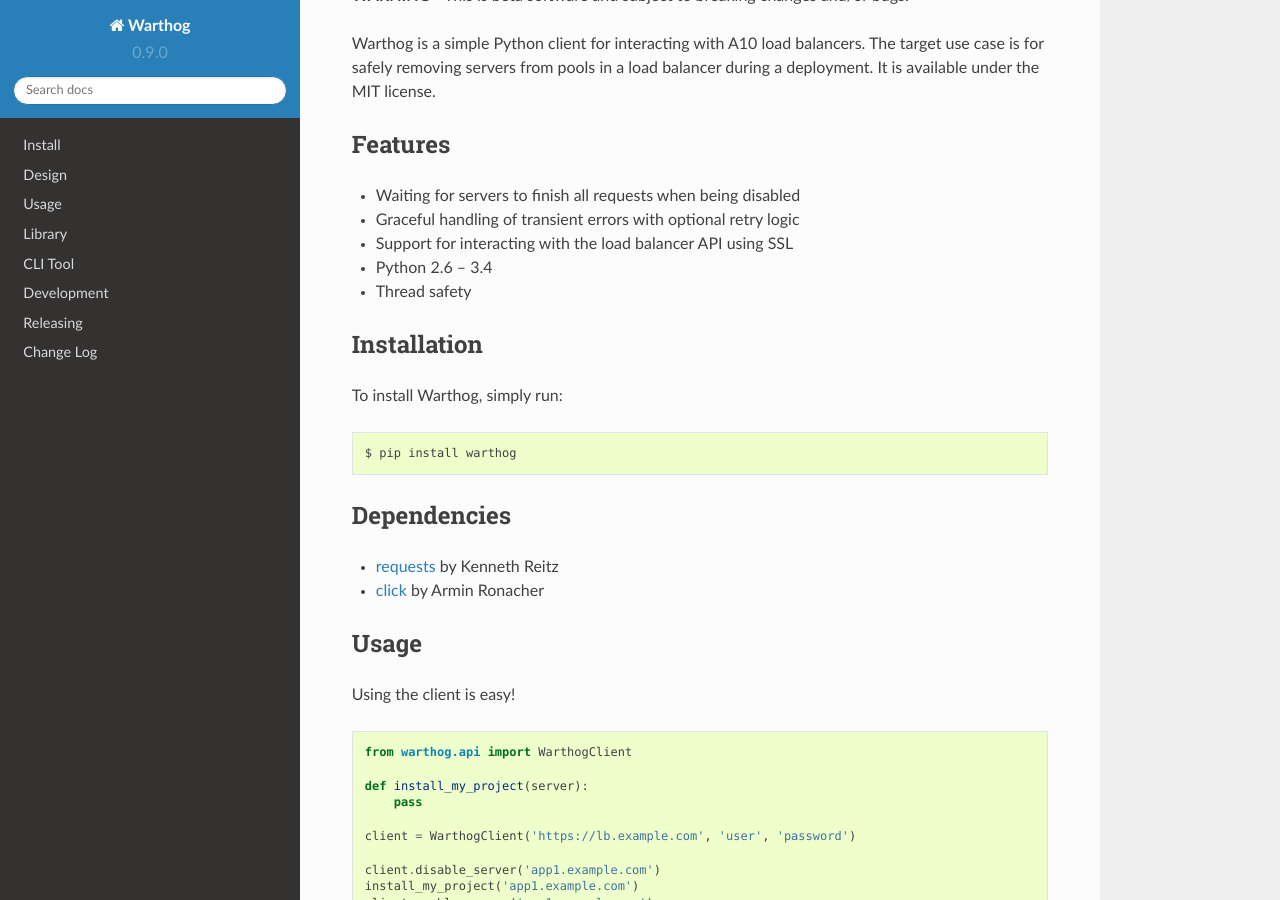
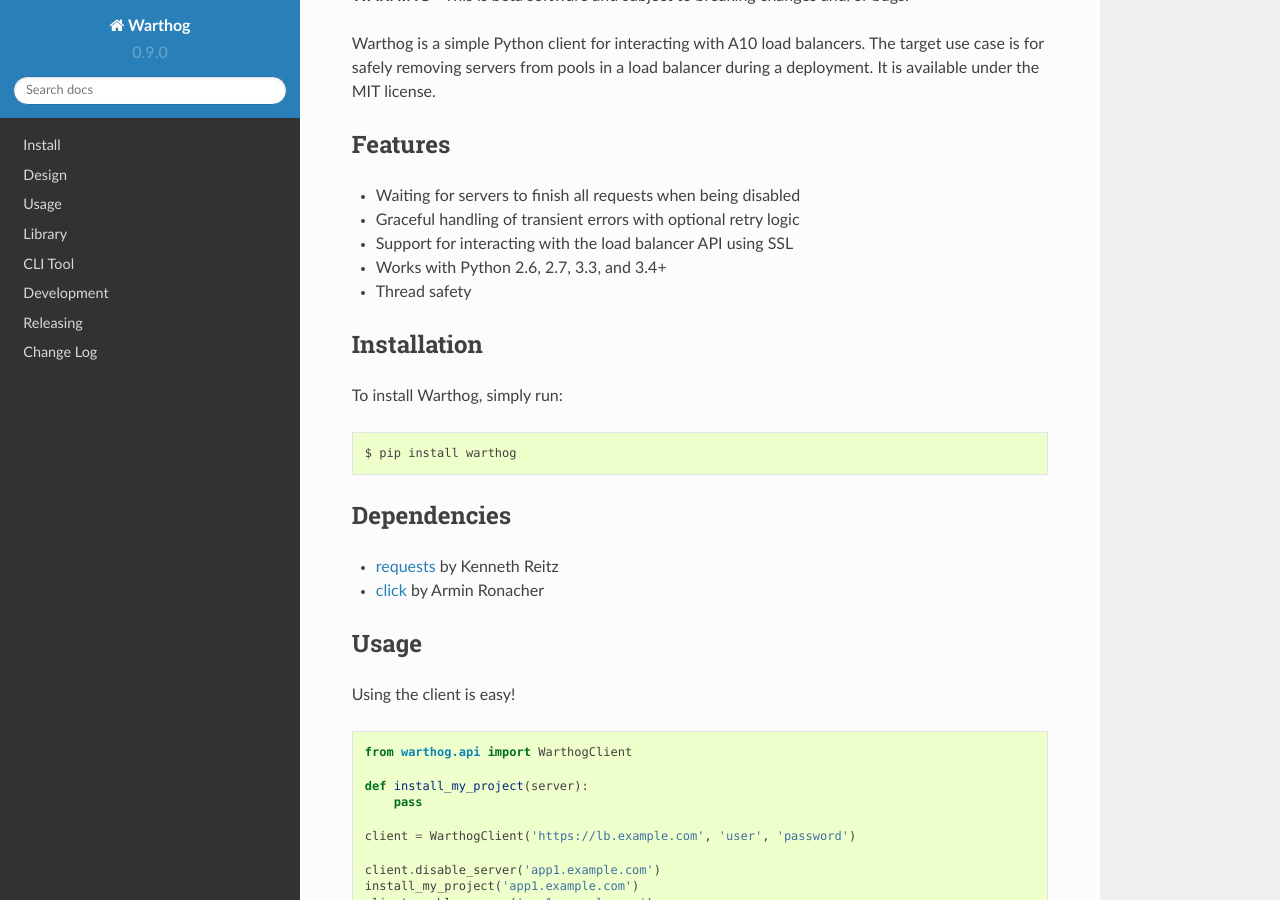
Before and after one commit to smarter-travel-media/warthog, a Sphinx documentation site: the page built from doc/source/index.rst, in a window 1280 px wide and 900 px high, scrolled down 326 px. Built offline with Sphinx 7.4.7 and the Read the Docs theme 2.0.0, drawn with Linux system fonts in a browser that asks for light colours.

Commit message:
Make Python versions supported more explicit

```diff
--- a/README.rst
+++ b/README.rst
@@ -15,7 +15,7 @@
 * Waiting for servers to finish all requests when being disabled
 * Graceful handling of transient errors with optional retry logic
 * Support for interacting with the load balancer API using SSL
-* Python 2.6 -- 3.4
+* Works with Python 2.6, 2.7, 3.3, and 3.4+
 * Thread safety
 
 Installation
--- a/doc/source/index.rst
+++ b/doc/source/index.rst
@@ -22,7 +22,7 @@
 * Waiting for servers to finish all requests when being disabled
 * Graceful handling of transient errors with optional retry logic
 * Support for interacting with the load balancer API using SSL
-* Python 2.6 -- 3.4
+* Works with Python 2.6, 2.7, 3.3, and 3.4+
 * Thread safety
 
 Installation
```
